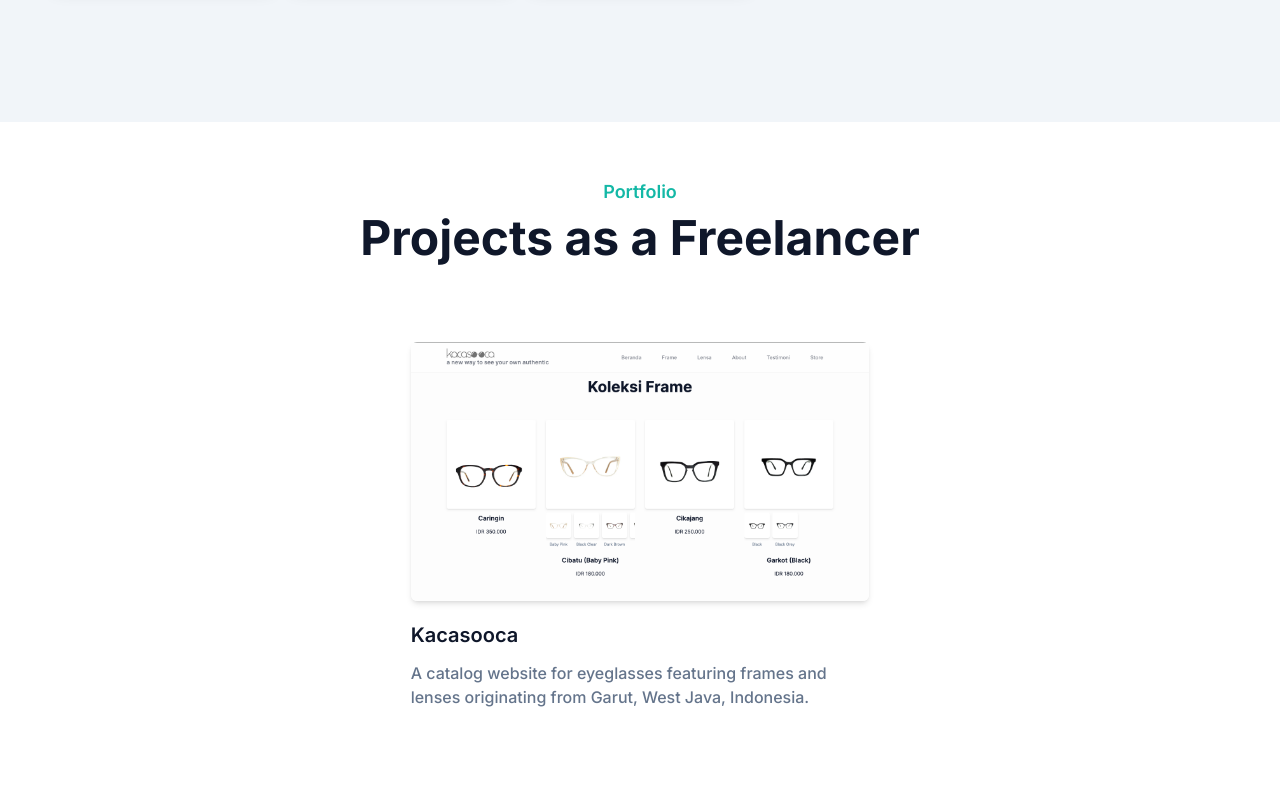
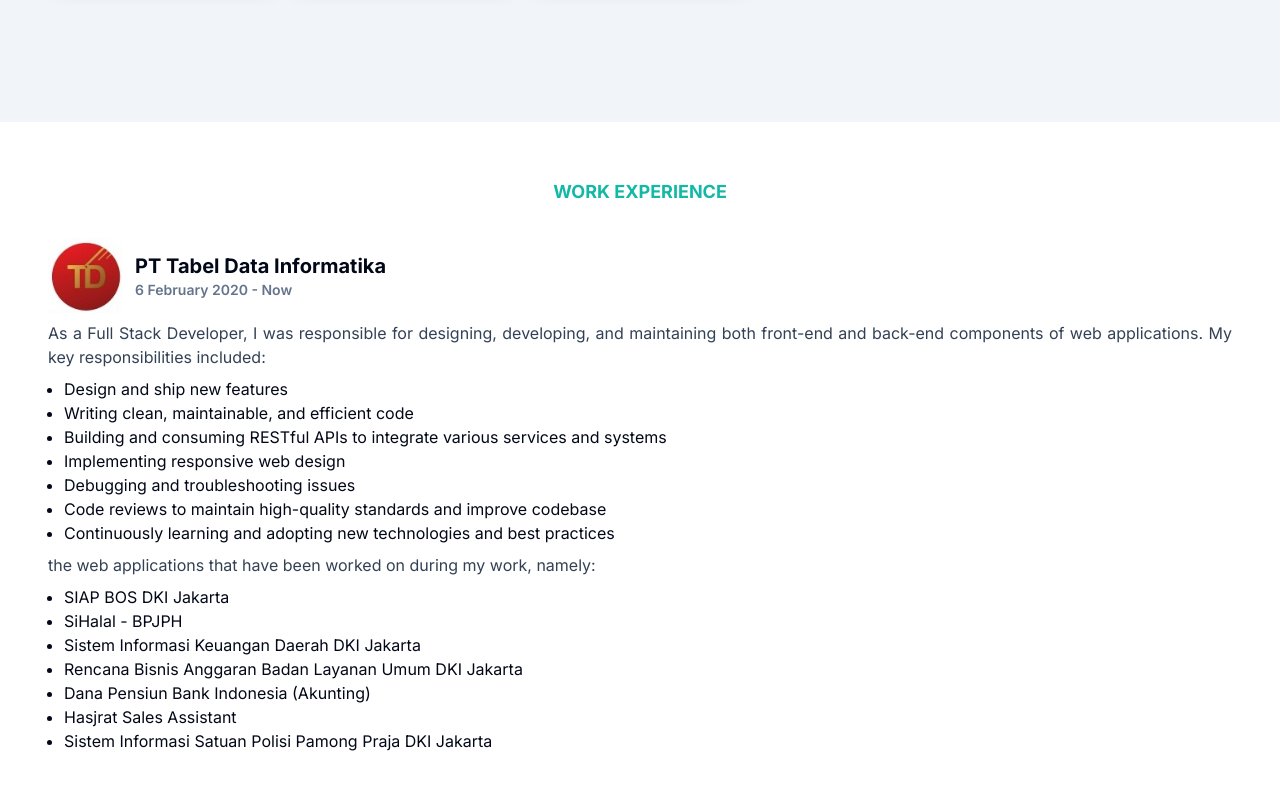
Before and after one commit to aprianfirlanda/my-portofolio, a Next.js app: page / in a window 1280 px wide. Shown: the part 1560-2360 px from the top of the page. Built offline with nearby package versions, Linux system fonts and the light colour scheme.

Commit message:
feat: add section work experience

```diff
--- a/src/app/(root)/(home)/page.tsx
+++ b/src/app/(root)/(home)/page.tsx
@@ -96,7 +96,77 @@
         </div>
       </section>
 
-      <section id='portfolio' className='pb-24 pt-14'>
+      <section id='work-experience' className='pb-24 pt-14'>
+        <div className='container'>
+          <div className='flex flex-wrap'>
+            <div className='mb-5 w-full px-4'>
+              <h1 className='mb-3 text-center text-lg font-bold uppercase text-primary'>
+                Work Experience
+              </h1>
+            </div>
+            <div className='mb-2 w-full px-4'>
+              <div className='flex items-center'>
+                <Image
+                  src='/images/works/tdi.jpeg'
+                  alt='Logo TDI'
+                  width={75}
+                  height={75}
+                  className='mr-3'
+                />
+                <div className='flex flex-wrap'>
+                  <h2 className='w-full text-xl font-bold'>
+                    PT Tabel Data Informatika
+                  </h2>
+                  <p className='w-full text-sm font-semibold text-slate-500'>
+                    6 February 2020 - Now
+                  </p>
+                </div>
+              </div>
+            </div>
+            <div className='w-full px-4'>
+              <p className='text-justify text-slate-700'>
+                As a Full Stack Developer, I was responsible for designing,
+                developing, and maintaining both front-end and back-end
+                components of web applications. My key responsibilities
+                included:
+              </p>
+              <ul className='list-outside list-disc pl-4 pt-2'>
+                <li>Design and ship new features</li>
+                <li>Writing clean, maintainable, and efficient code</li>
+                <li>
+                  Building and consuming RESTful APIs to integrate various
+                  services and systems
+                </li>
+                <li>Implementing responsive web design</li>
+                <li>Debugging and troubleshooting issues</li>
+                <li>
+                  Code reviews to maintain high-quality standards and improve
+                  codebase
+                </li>
+                <li>
+                  Continuously learning and adopting new technologies and best
+                  practices
+                </li>
+              </ul>
+              <p className='pt-2 text-justify text-slate-700'>
+                the web applications that have been worked on during my work,
+                namely:
+              </p>
+              <ul className='list-outside list-disc pl-4 pt-2'>
+                <li>SIAP BOS DKI Jakarta</li>
+                <li>SiHalal - BPJPH</li>
+                <li>Sistem Informasi Keuangan Daerah DKI Jakarta</li>
+                <li>Rencana Bisnis Anggaran Badan Layanan Umum DKI Jakarta</li>
+                <li>Dana Pensiun Bank Indonesia (Akunting)</li>
+                <li>Hasjrat Sales Assistant</li>
+                <li>Sistem Informasi Satuan Polisi Pamong Praja DKI Jakarta</li>
+              </ul>
+            </div>
+          </div>
+        </div>
+      </section>
+
+      <section id='portfolio' className='bg-slate-100 pb-24 pt-14'>
         <div className='container'>
           <div className='w-full px-4'>
             <div className='mx-auto mb-16 max-w-xl text-center'>
@@ -109,8 +179,8 @@
             </div>
           </div>
           <div className='flex w-full flex-wrap justify-center px-4 xl:mx-auto xl:w-10/12'>
-            <div className='mb-12 p-4 md:w-1/2'>
-              <Link href='https://www.kacasooca.com/'>
+            <div className='group mb-12 rounded-lg p-4 hover:bg-white hover:opacity-90 md:w-1/2'>
+              <Link href='https://www.kacasooca.com/' target='_blank'>
                 <div className='flex overflow-hidden rounded-md shadow-md'>
                   <Image
                     src='/images/projects/kacasooca.png'
@@ -120,7 +190,7 @@
                     className='w-full'
                   />
                 </div>
-                <h3 className='mb-3 mt-5 text-xl font-semibold text-dark '>
+                <h3 className='mb-3 mt-5 text-xl font-semibold text-dark group-hover:text-primary'>
                   Kacasooca
                 </h3>
                 <p className='text-base font-medium text-secondary'>
@@ -133,7 +203,7 @@
         </div>
       </section>
 
-      <section id='blog' className='bg-slate-100 pb-32 pt-36'>
+      <section id='blog' className='pb-32 pt-36'>
         <div className='container'>
           <div className='w-full px-4'>
             <div className='mx-auto mb-16 max-w-xl text-center'>
```
Also changed, not shown: public/images/works/tdi.jpeg (added).
